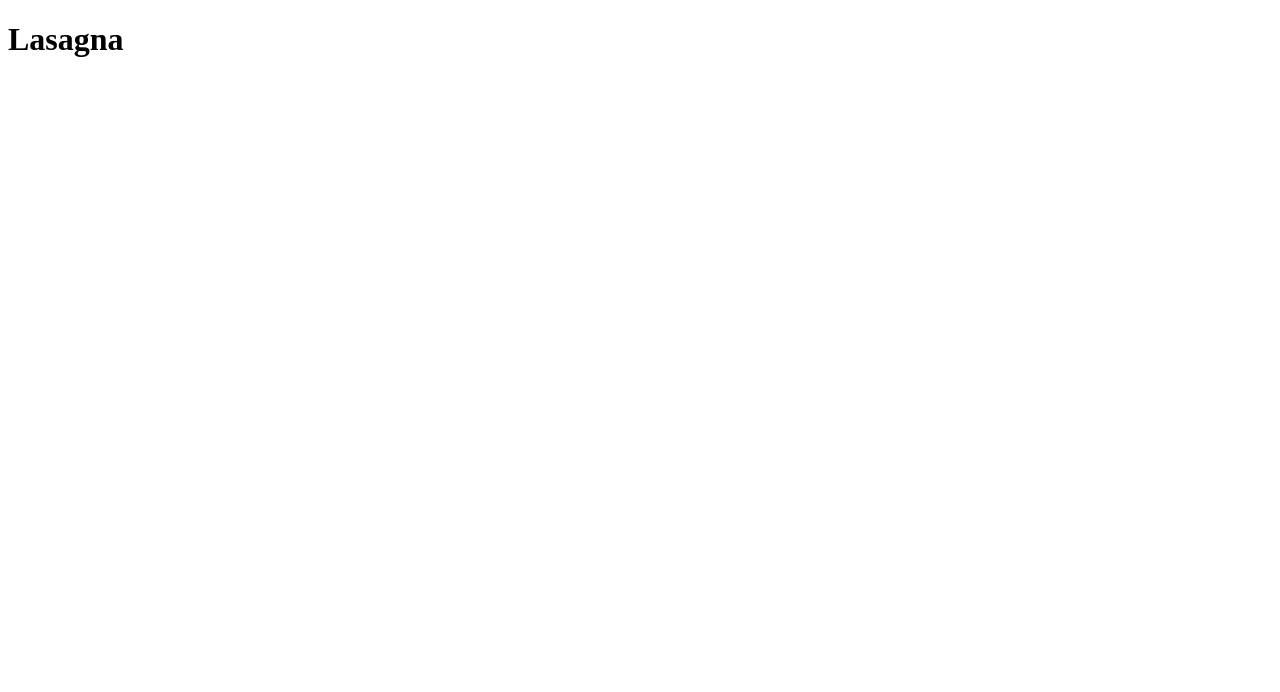
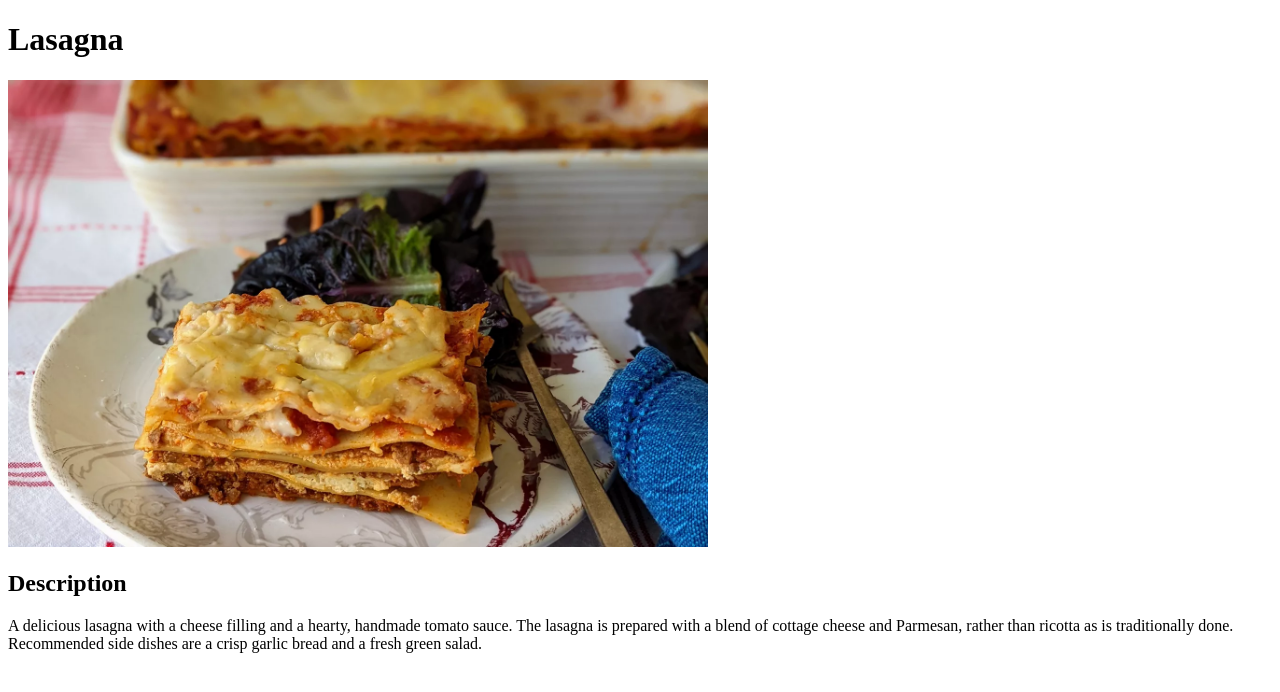
Before and after one commit to deymion/odin-recipes, a plain HTML site: page recipes/lasagna.html in a window 1280 px wide. Drawn offline with Linux system fonts and the light colour scheme.

Commit message:
Add an image and description

```diff
--- a/recipes/lasagna.html
+++ b/recipes/lasagna.html
@@ -7,5 +7,9 @@
 </head>
 <body>
     <h1>Lasagna</h1>
+    <img src="../images/lasagna.jpg" alt="A slice lasagna with green garnish on the plate, in front of a pan of lagsana." width="700" height="466.656">
+    <h2>Description</h2>
+    <p>A delicious lasagna with a cheese filling and a hearty, handmade tomato sauce. The lasagna is prepared with a blend of cottage cheese and Parmesan, rather than ricotta as is traditionally done. Recommended side dishes are a crisp garlic bread and a fresh green salad.</p>
+
 </body>
 </html>
```
